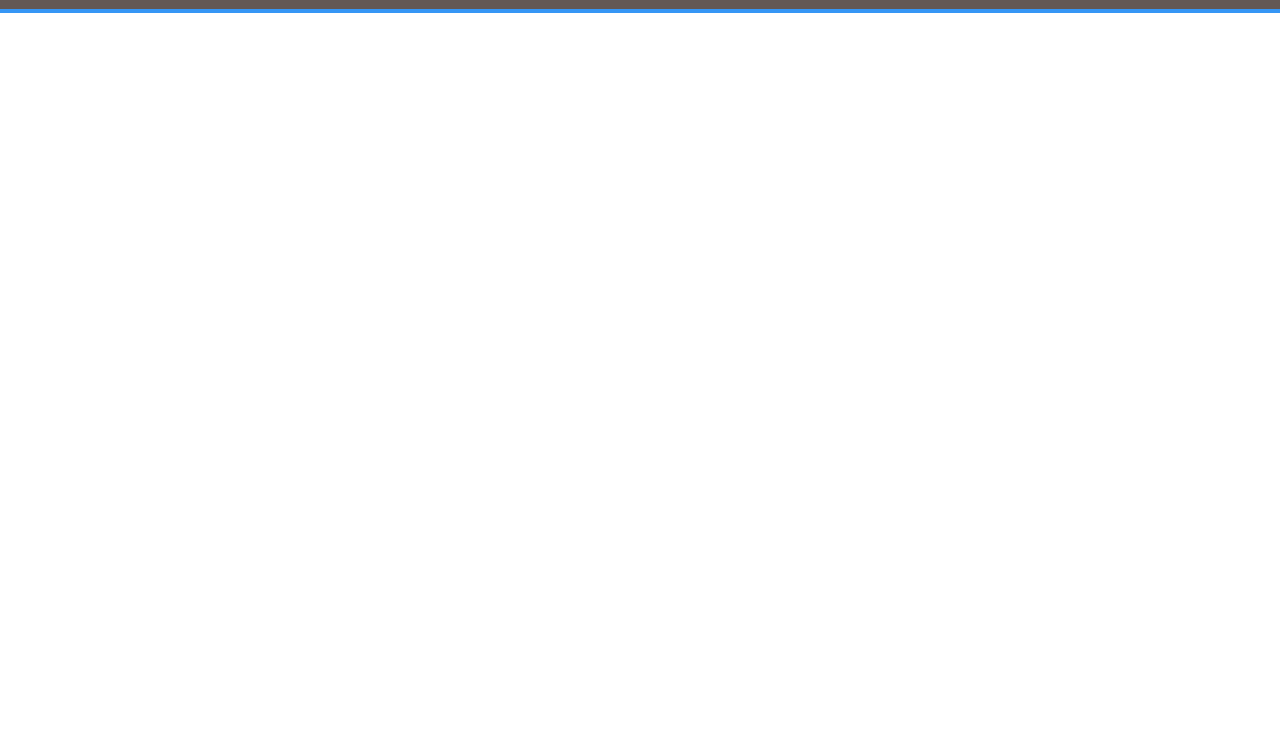
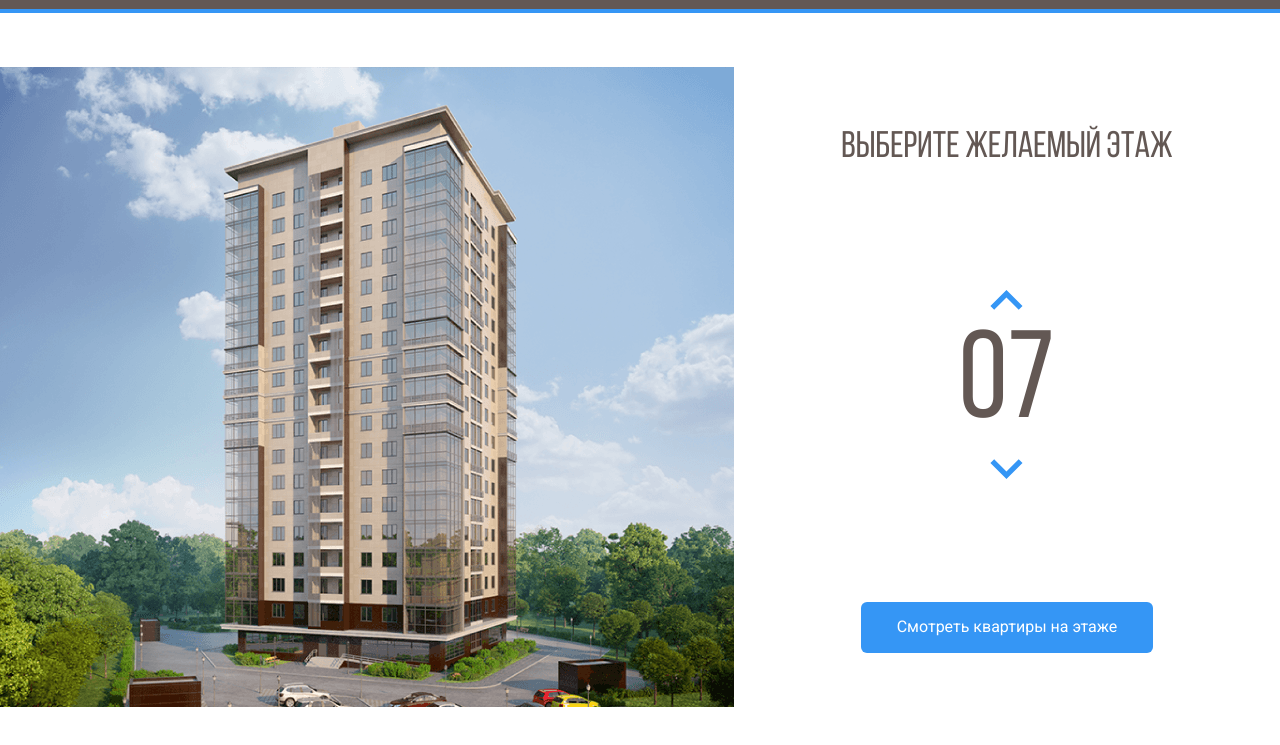
Before and after one commit to Serg56V/melody, a plain HTML site: page index.html in a window 1280 px wide. Shown: the part 55-800 px from the top of the page. Drawn offline with nearby package versions, Linux system fonts and the light colour scheme.

Commit message:
Add files via upload

```diff
--- a/css/style.css
+++ b/css/style.css
@@ -1,3 +1,13 @@
+@font-face {
+    font-family: 'Bebas Neue';
+    src: local('Bebas Neue Regular'), local('BebasNeueRegular'),
+        url('../fonts/BebasNeueRegular.woff2') format('woff2'),
+        url('../fonts/BebasNeueRegular.woff') format('woff');
+    font-weight: normal;
+    font-style: normal;
+    font-display: swap;
+}
+
 * {
     box-sizing: border-box;
 }
@@ -49,3 +59,61 @@ body {
     text-decoration: none;
     color: #fff;
 }
+.main {
+    max-width: 1280px;
+    margin: auto;
+    padding-top: 54px;
+    display: flex;
+}
+.main-info {
+    flex-grow: 1;
+    text-align: center;
+    display: flex;
+    flex-direction: column;
+    align-items: center;
+    justify-content: space-around;
+}
+.home-image path {
+    opacity: 0;
+    cursor: pointer;
+}
+.home-image path:hover {
+    opacity: 1;
+}
+path.current-floor {
+    opacity: 1;
+}
+.counter-group {
+    display: flex;
+    flex-direction: column;
+    align-items: center;
+}
+.counter-button {
+    cursor: pointer;
+    background-color: #fff;
+    border: none;
+}
+.counter-arrow-down {
+    transform: rotateX(180deg);
+}
+.main-title {
+    font-family: 'Bebas Neue', sans-serif;
+    font-weight: normal;
+    font-size: 37px;
+    line-height: 44px;
+    color: #635854;
+    margin: 0;
+}
+.counter {
+    font-family: 'Bebas Neue', sans-serif;
+    color: #635854;
+    font-size: 124px;
+}
+.button-primaru {
+    background: #3596F5;
+    border-radius: 6px;
+    color: #fff;
+    border: none;
+    padding: 16px 36px;
+    cursor: pointer;
+}
--- a/index.html
+++ b/index.html
@@ -40,5 +40,55 @@
         </div>
         <!-- /.navbar -->
     </header>
+
+    <main class="main">
+        <div class="main-image">
+            <svg class="home-image" width="734" height="640" viewBox="0 0 734 640" fill="none" xmlns="http://www.w3.org/2000/svg" xmlns:xlink="http://www.w3.org/1999/xlink">
+                <rect width="734" height="640" fill="url(#pattern0)"/>
+                <defs>
+                <pattern id="pattern0" patternContentUnits="objectBoundingBox" width="1" height="1">
+                <use xlink:href="#image0_1_86" transform="translate(-0.00408719) scale(0.0013624 0.0015625)"/>
+                </pattern>
+                <image id="image0_1_86" width="740" height="640" xlink:href="img/home.png"/>
+                </defs>
+                <path data-floor="02" d="M222 532L442.8 540L512 526.3V548L443.5 567.7L222 556.7V532Z" fill="#3595F6" fill-opacity="0.75"/>
+                <path data-floor="03" d="M223 531V506L443.3 509.3L513 506V526L443.7 539L223 531Z" fill="#3595F6" fill-opacity="0.75"/>
+                <path data-floor="04" d="M223 505V480H444H513V503L445 510L223 505Z" fill="#3595F6" fill-opacity="0.75"/>
+                <path data-floor="05" d="M223 481V456L444.3 452.3L512 459V481H444" fill="#3595F6" fill-opacity="0.75"/>
+                <path data-floor="06" d="M223 455V429L444.5 425.7L513 436.7V458L444 451.3L223 455Z" fill="#3595F6" fill-opacity="0.75"/>
+                <path data-floor="07" d="M222 428V404.3L443 392L514 415V436.3L443 424L222 428Z" fill="#3595F6" fill-opacity="0.75"/>
+                <path data-floor="08" d="M222 406V381L444.2 364.7L514 393.3V414L443.7 392.3L222 406Z" fill="#3595F6" fill-opacity="0.75"/>
+                <path data-floor="09" d="M222 381V356L444.5 335.7L514 372.3V393L442 364.3L222 381Z" fill="#3595F6" fill-opacity="0.75"/>
+                <path data-floor="10" d="M222 355V331L445 306.3L514 350.3V372L444.7 334L222 355Z" fill="#3595F6" fill-opacity="0.75"/>
+                <path data-floor="11" d="M222 330V306L444.5 277.3L514 328.3V349L443.7 306.7L222 330Z" fill="#3595F6" fill-opacity="0.75"/>
+                <path data-floor="12" d="M221 306V282L443.3 249L514 308.3V328L444 277.3L221 306Z" fill="#3595F6" fill-opacity="0.75"/>
+                <path data-floor="13" d="M222 281V257L443.2 222L513 286V307L444.3 248.7L222 281Z" fill="#3595F6" fill-opacity="0.75"/>
+                <path data-floor="14" d="M222 257V232L444.3 194L513 264.3V285L444 221L222 257Z" fill="#3595F6" fill-opacity="0.75"/>
+                <path data-floor="15" d="M222 231V206L442.8 162.3L513 241.3V264L444 190.7L222 231Z" fill="#3595F6" fill-opacity="0.75"/>
+                <path data-floor="16" d="M223 207V182L443 134L513 219V242L442.3 162.7L223 207Z" fill="#3595F6" fill-opacity="0.75"/>
+                <path data-floor="17" d="M222 182V157L441.8 105L513 197.3V220L443.3 133.7L222 182Z" fill="#3595F6" fill-opacity="0.75"/>
+                <path data-floor="18" d="M222 157V131L444 74.3L513 176V197L443.7 105.3L222 157Z" fill="#3595F6" fill-opacity="0.75"/>
+                </svg>
+
+        </div>
+        <!-- /.main-image -->
+        <div class="main-info">
+            <h2 class="main-title">Выберите желаемый этаж</h2>
+            <div class="counter-group">
+                <button class="counter-button counter-up">
+                    <img src="img/arrow.svg" alt="arrow-up" class="counter-arrow counter-arrow-up">
+                </button>
+                <span class="counter">07</span>
+                <button class="counter-button counter-down">
+                    <img src="img/arrow.svg" alt="arrow-down" class="counter-arrow counter-arrow-down">
+                </button>
+            </div>
+            <!-- /.counter-group -->
+            <button class="button button-primaru">Смотреть квартиры на этаже</button>
+        </div>
+        <!-- /.main-info -->
+    </main>
+    <script src="https://code.jquery.com/jquery-3.6.1.min.js" integrity="sha256-o88AwQnZB+VDvE9tvIXrMQaPlFFSUTR+nldQm1LuPXQ=" crossorigin="anonymous"></script>
+    <script src="js/main.js "></script>
 </body>
 </html>
--- /dev/null
+++ b/js/main.js
@@ -0,0 +1,34 @@
+$(document).ready(function () {
+    let currentFloor = 2; // перемення, где хранится текущий этаж
+    let floorPath = $('.home-image path'); // каждый отдельный этаж в SVG
+    let counterUp = $('.counter-up') /* Кнопка увеличения этажа */
+    let counterDown = $('.counter-down') /* Кнопка уменьшения этажа */
+
+    // функция при наведенияя курсора на єтаж
+    floorPath.on('mouseover', function() {
+        floorPath.removeClass('current-floor'); // удаляем активный класс у этажей
+        currentFloor = $(this).attr('data-floor'); // получаем значение текущего этажа
+        $('.counter').text(currentFloor); // записываем значения этажа в счётчик справа
+    });
+
+    // отслеживаем клик по кнопке вверх
+    counterUp.on('click', function() {
+        if (currentFloor < 18) { // проверяем значение этажа, не более 18
+            currentFloor++; // прибавляем один этаж
+            usCurrentFloor = currentFloor.toLocaleString('en-US', {minimumIntegerDigits: 2, useGropping: false});  // форматируем переменную с этажом, чтобы было 01, а не 1
+            $('.counter').text(usCurrentFloor); // записываем значение этежа в счётчик справа
+            floorPath.removeClass('current-floor'); // удаляем активный класс у этажей
+            $(`[data-floor=${usCurrentFloor}]`).toggleClass('current-floor'); // подсвечиваем текущий этаж
+        }
+    });
+
+    counterDown.on('click', function() {
+        if (currentFloor > 2) {
+            currentFloor--;
+            usCurrentFloor = currentFloor.toLocaleString('en-US', {minimumIntegerDigits: 2, useGropping: false});
+            $('.counter').text(usCurrentFloor);
+            floorPath.removeClass('current-floor');
+            $(`[data-floor=${usCurrentFloor}]`).toggleClass('current-floor');
+        }
+    });
+});
```
Also changed, not shown: fonts/BebasNeueRegular.woff (added), fonts/BebasNeueRegular.woff2 (added), img/Group 3.svg (added), img/arrow.svg (added), img/home.png (added).
